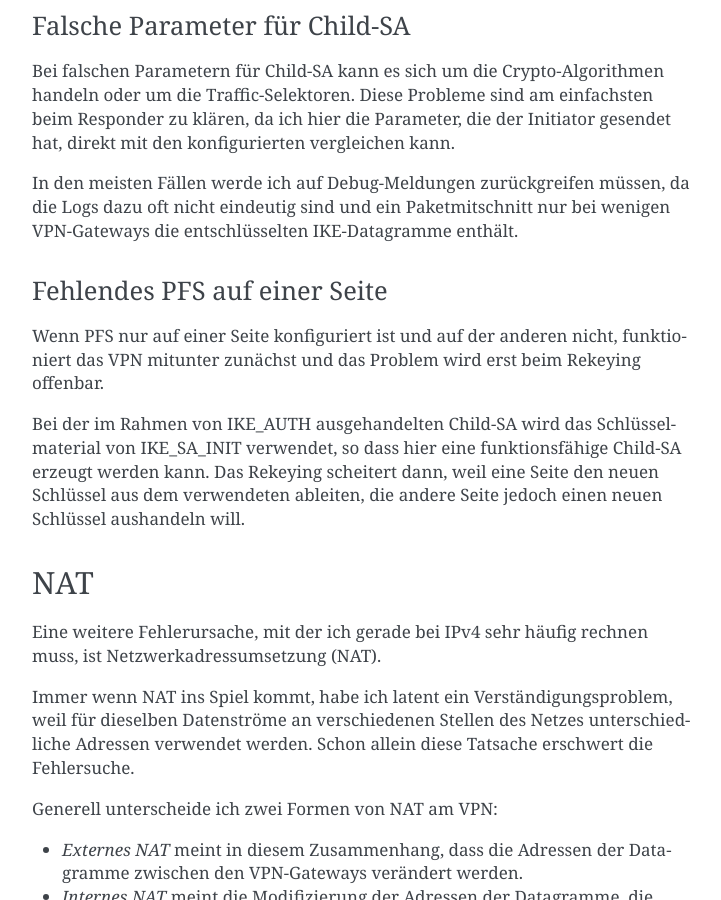
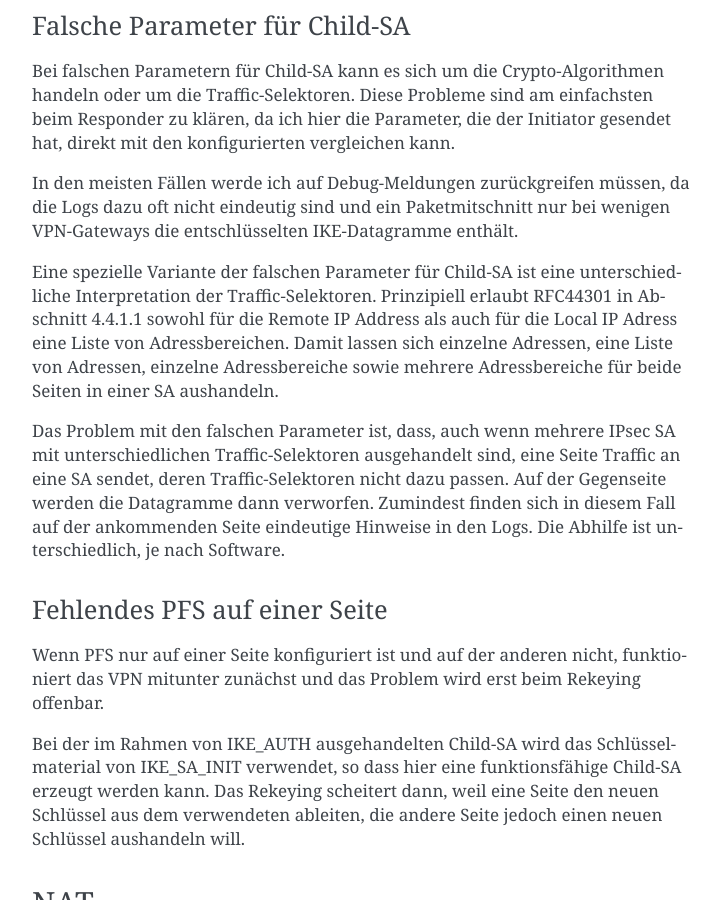
Before and after one commit to matwei-books/Fehlersuche-bei-IPsec-VPN-mit-IKEv2, a Sphinx documentation site: the page built from source/fehler/ursachen.rst, in a window 1280 px wide and 900 px high, scrolled down 2814 px. Shown: the whole window, without its empty margins (388-1109 px from the left). Built offline with Sphinx 7.4.7, drawn with Linux system fonts in a browser that asks for light colours; cross-references to code outside the pages are shown as plain code.

Commit message:
Problem mit Traffic an falsche SA ergänzt

```diff
--- a/source/fehler/ursachen.rst
+++ b/source/fehler/ursachen.rst
@@ -169,6 +169,25 @@ müssen, da die Logs dazu oft nicht eindeutig sind und ein
 Paketmitschnitt nur bei wenigen VPN-Gateways die entschlüsselten
 IKE-Datagramme enthält.
 
+Eine spezielle Variante der falschen Parameter für Child-SA
+ist eine unterschiedliche Interpretation der Traffic-Selektoren.
+Prinzipiell erlaubt RFC44301 in Abschnitt 4.4.1.1
+sowohl für die Remote IP Address als auch für die Local IP Adress
+eine Liste von Adressbereichen.
+Damit lassen sich einzelne Adressen, eine Liste von Adressen,
+einzelne Adressbereiche sowie mehrere Adressbereiche
+für beide Seiten in einer SA aushandeln.
+
+Das Problem mit den falschen Parameter ist, dass,
+auch wenn mehrere IPsec SA
+mit unterschiedlichen Traffic-Selektoren ausgehandelt sind,
+eine Seite Traffic an eine SA sendet,
+deren Traffic-Selektoren nicht dazu passen.
+Auf der Gegenseite werden die Datagramme dann verworfen.
+Zumindest finden sich in diesem Fall auf der ankommenden Seite
+eindeutige Hinweise in den Logs.
+Die Abhilfe ist unterschiedlich, je nach Software.
+
 Fehlendes PFS auf einer Seite
 .............................
 
@@ -182,6 +201,10 @@ funktionsfähige Child-SA erzeugt werden kann.
 Das Rekeying scheitert dann,
 weil eine Seite den neuen Schlüssel aus dem verwendeten ableiten,
 die andere Seite jedoch einen neuen Schlüssel aushandeln will.
+
+.. raw:: latex
+
+   \clearpage
 
 NAT
 ---
--- a/source/software/pfsense.rst
+++ b/source/software/pfsense.rst
@@ -1,3 +1,7 @@
+
+.. raw:: latex
+
+   \clearpage
 
 .. index:: ! pfSense
 
```
Also changed, not shown: source/software/mikrotik-router.rst (+16 -0 lines).
